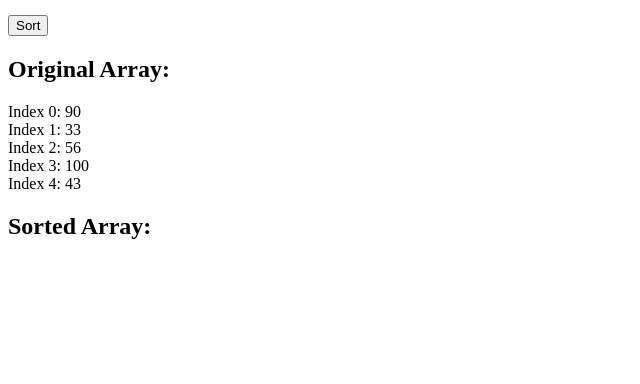
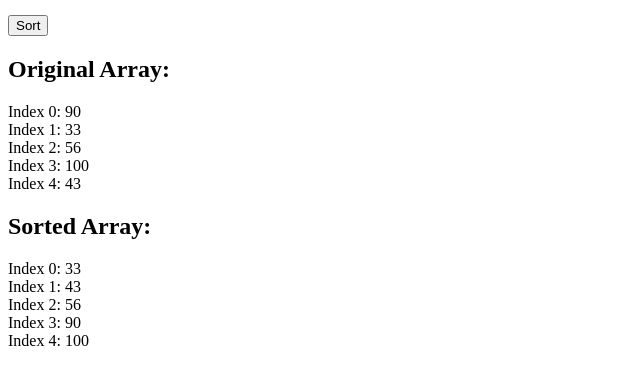
Before and after one commit to angelocaslaaa-bit/m5-activity3, a plain HTML site: page index.html in a window 1280 px wide. Both pictures are taken after a click on the button "Sort". Shown: the part 122-506 px from the top of the page, without its empty margins (0-640 px from the left). Drawn offline with Linux system fonts and the light colour scheme.

Commit message:
Update index.html

```diff
--- a/index.html
+++ b/index.html
@@ -50,7 +50,7 @@
                 sortedArray += "Index " + i + ": " + numbers[i] + "<br>";
             }
 
-            document.getElementById("sorted").innerHTML = sortedOutput;
+            document.getElementById("sorted").innerHTML = sortedArray;
         }
     </script>
 </body>
```
